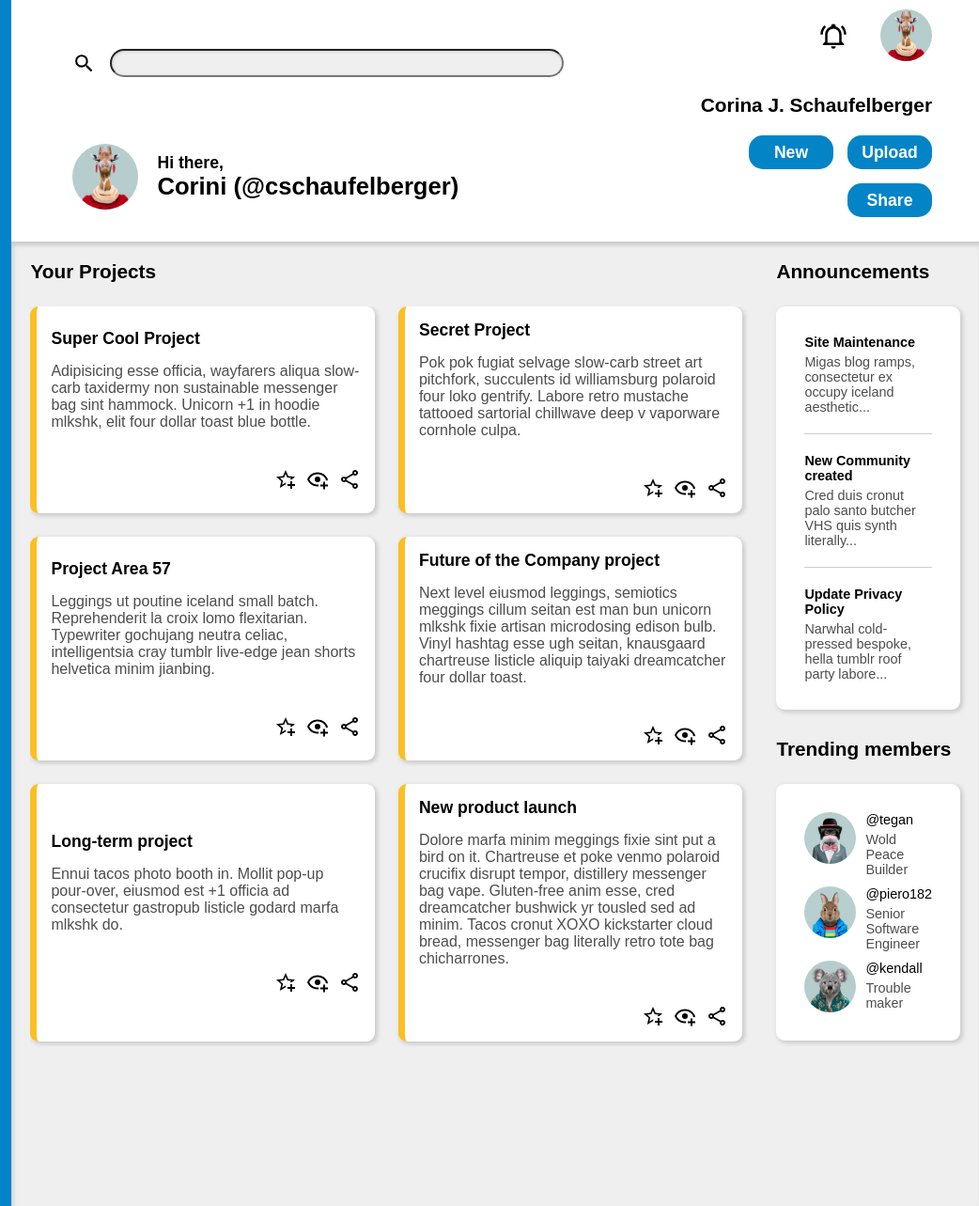
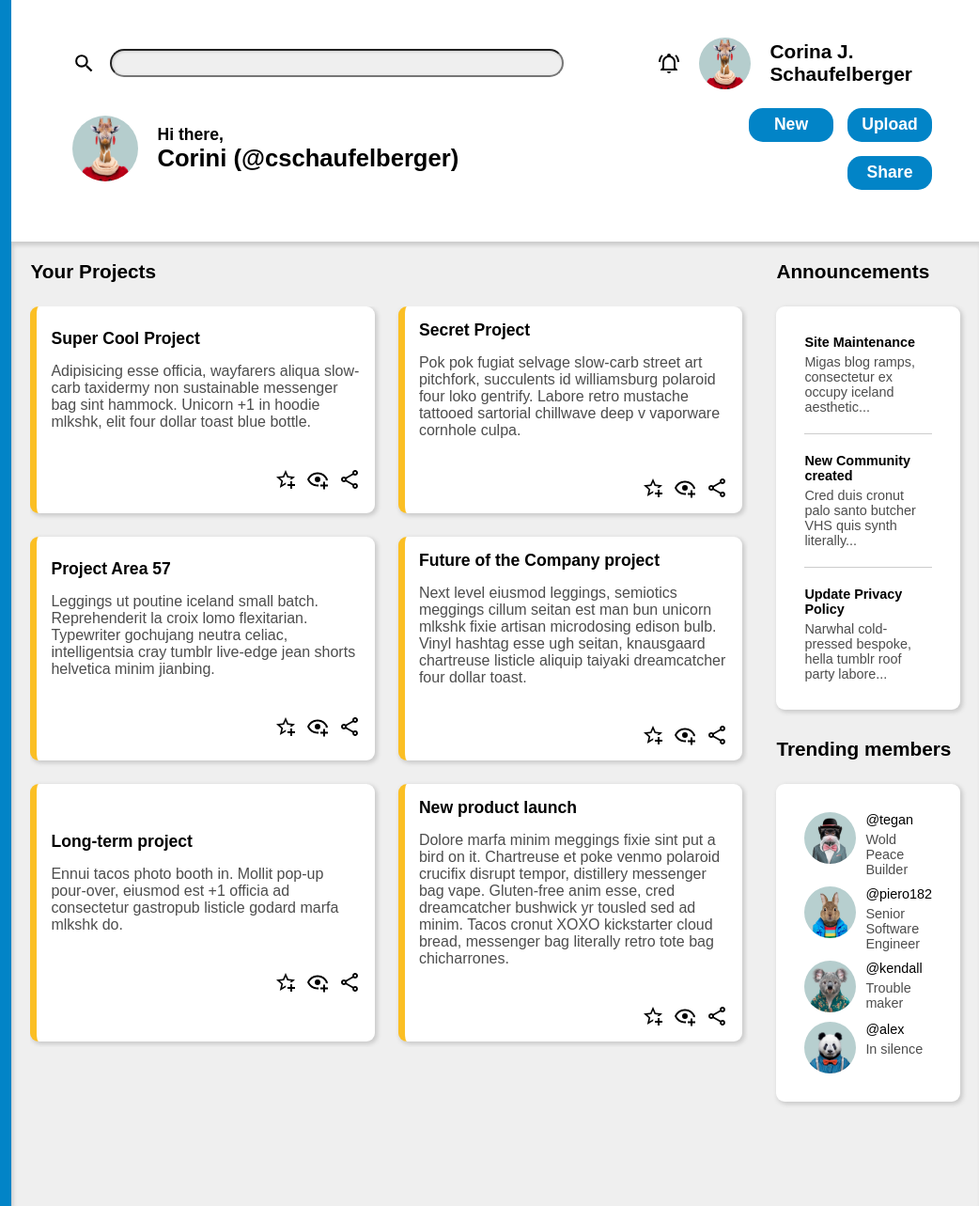
Before and after one commit to pieroguerrero/admin-dashboard, a plain HTML site: page index.html in a window 1280 px wide. Shown: the full height of the page at 94% size, 238-1280 px from the left. Drawn offline with Linux system fonts and the light colour scheme.

Commit message:
adjustments 4

```diff
--- a/index.html
+++ b/index.html
@@ -226,13 +226,13 @@
                             <p>Trouble maker</p>
                         </div>
                     </div>
-                    <!-- <div class="trending-item">
+                    <div class="trending-item">
                         <input type="image" class="user-icon" name="user-icon" src="img/panda-profile.jpg">
                         <div class="trending-user">
                             <a href="">@alex</a>
                             <p>In silence</p>
                         </div>
-                    </div> -->
+                    </div>
                 </div>
             </div>
         </div>
--- a/style.css
+++ b/style.css
@@ -192,9 +192,9 @@ body, html {
     display: flex;
     align-items: center;
     justify-content: flex-end;
-    flex-wrap: wrap;
+    /* flex-wrap: wrap; */
 
-    gap: 35px;
+    gap: 20px;
 }
 
 #bell {
```
